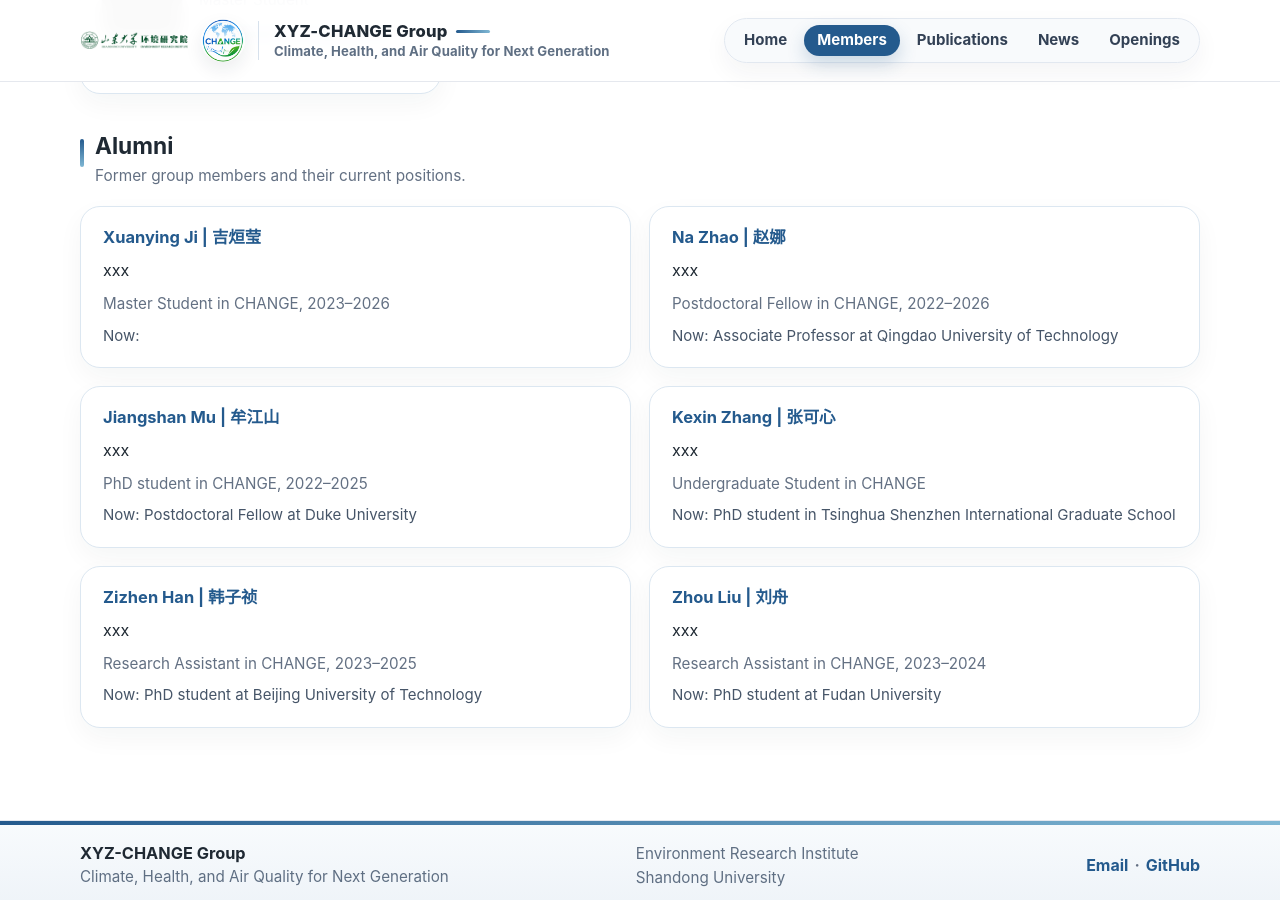
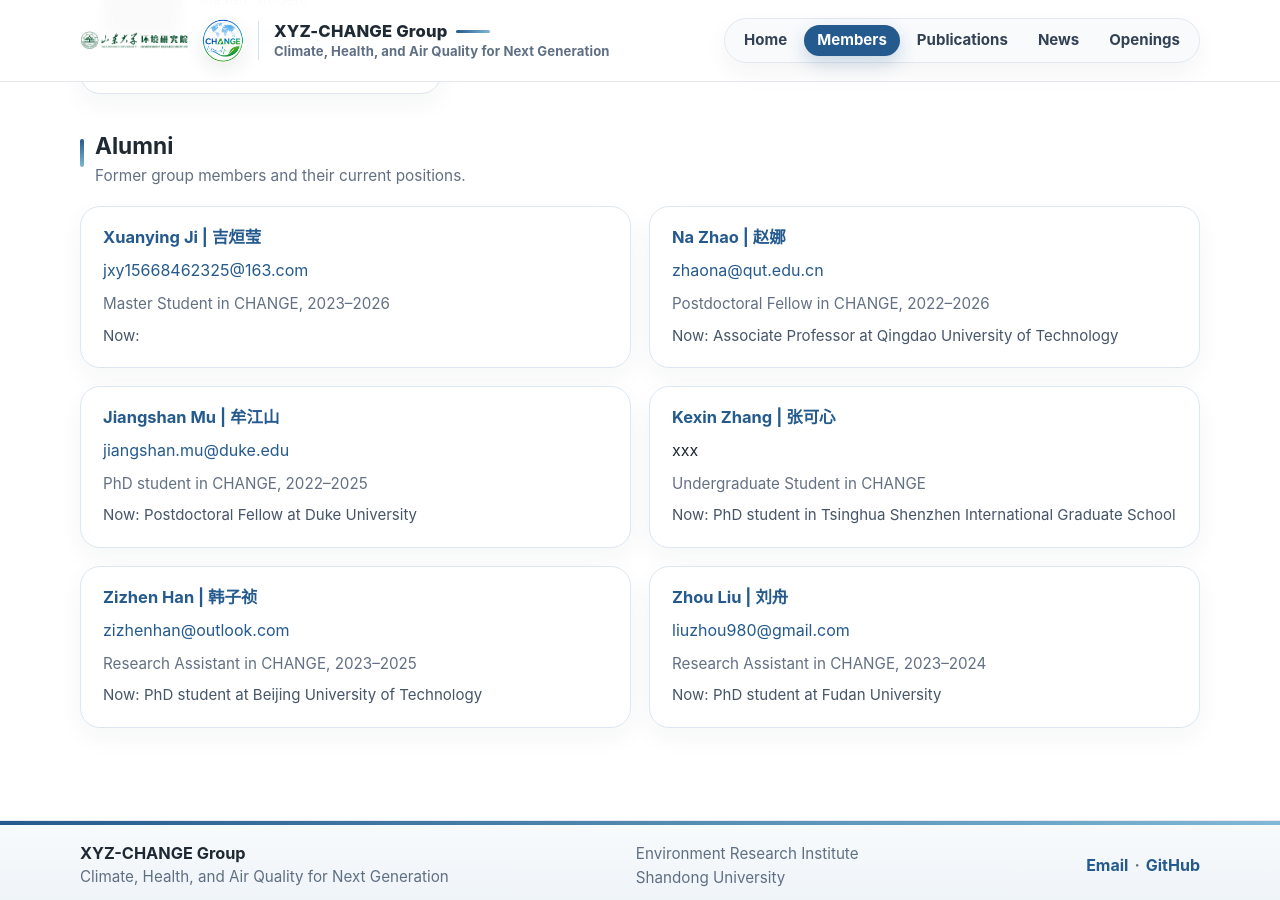
Before and after one commit to MuJSh/xyz_CHANGE, a Jekyll site: the page built from _pages/group-members.md, in a window 1280 px wide and 900 px high, scrolled down 942 px. Built offline with Jekyll 4.4.1, drawn with Linux system fonts in a browser that asks for light colours; grey boxes are pictures that could not be loaded.

Commit message:
Update members.yml

```diff
--- a/_data/members.yml
+++ b/_data/members.yml
@@ -96,21 +96,21 @@ current:
 alumni:
   - name: "Xuanying Ji"
     name_zh: "吉烜莹"
-    email: "xxx"
+    email: "jxy15668462325@163.com"
     role: "Master Student in CHANGE, 2023–2026"
     now: ""
     profile: "https://mujsh.github.io/xyz_CHANGE/members/xuanying-ji/"
 
   - name: "Na Zhao"
     name_zh: "赵娜"
-    email: "xxx"
+    email: "zhaona@qut.edu.cn"
     role: "Postdoctoral Fellow in CHANGE, 2022–2026"
     now: "Associate Professor at Qingdao University of Technology"
     profile: "https://mujsh.github.io/xyz_CHANGE/members/na-zhao/"
 
   - name: "Jiangshan Mu"
     name_zh: "牟江山"
-    email: "xxx"
+    email: "jiangshan.mu@duke.edu"
     role: "PhD student in CHANGE, 2022–2025"
     now: "Postdoctoral Fellow at Duke University"
     profile: "https://mujsh.github.io/xyz_CHANGE/members/jiangshan-mu/"
@@ -124,14 +124,14 @@ alumni:
 
   - name: "Zizhen Han"
     name_zh: "韩子祯"
-    email: "xxx"
+    email: "zizhenhan@outlook.com"
     role: "Research Assistant in CHANGE, 2023–2025"
     now: "PhD student at Beijing University of Technology"
     profile: "https://mujsh.github.io/xyz_CHANGE/members/zizhen-han/"
 
   - name: "Zhou Liu"
     name_zh: "刘舟"
-    email: "xxx"
+    email: "liuzhou980@gmail.com"
     role: "Research Assistant in CHANGE, 2023–2024"
     now: "PhD student at Fudan University"
     profile: "https://mujsh.github.io/xyz_CHANGE/members/zhou-liu/"
```
